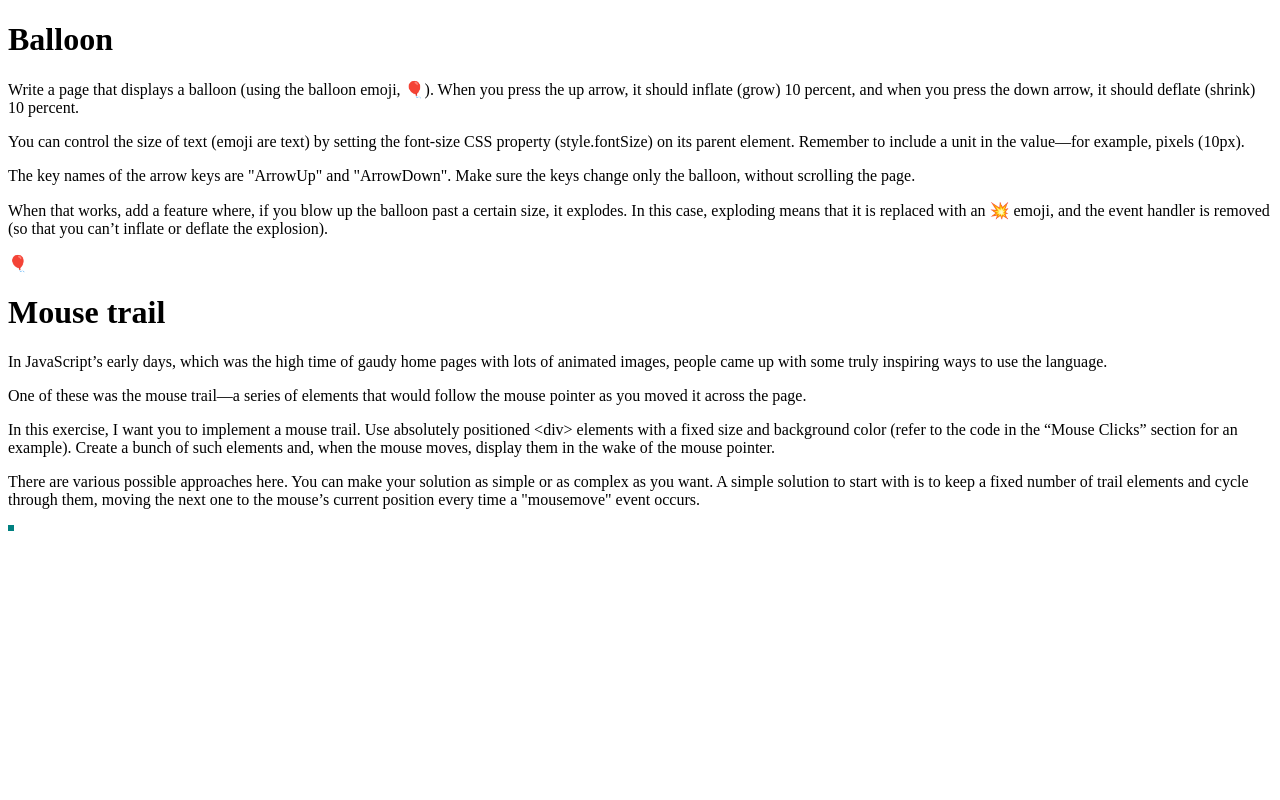
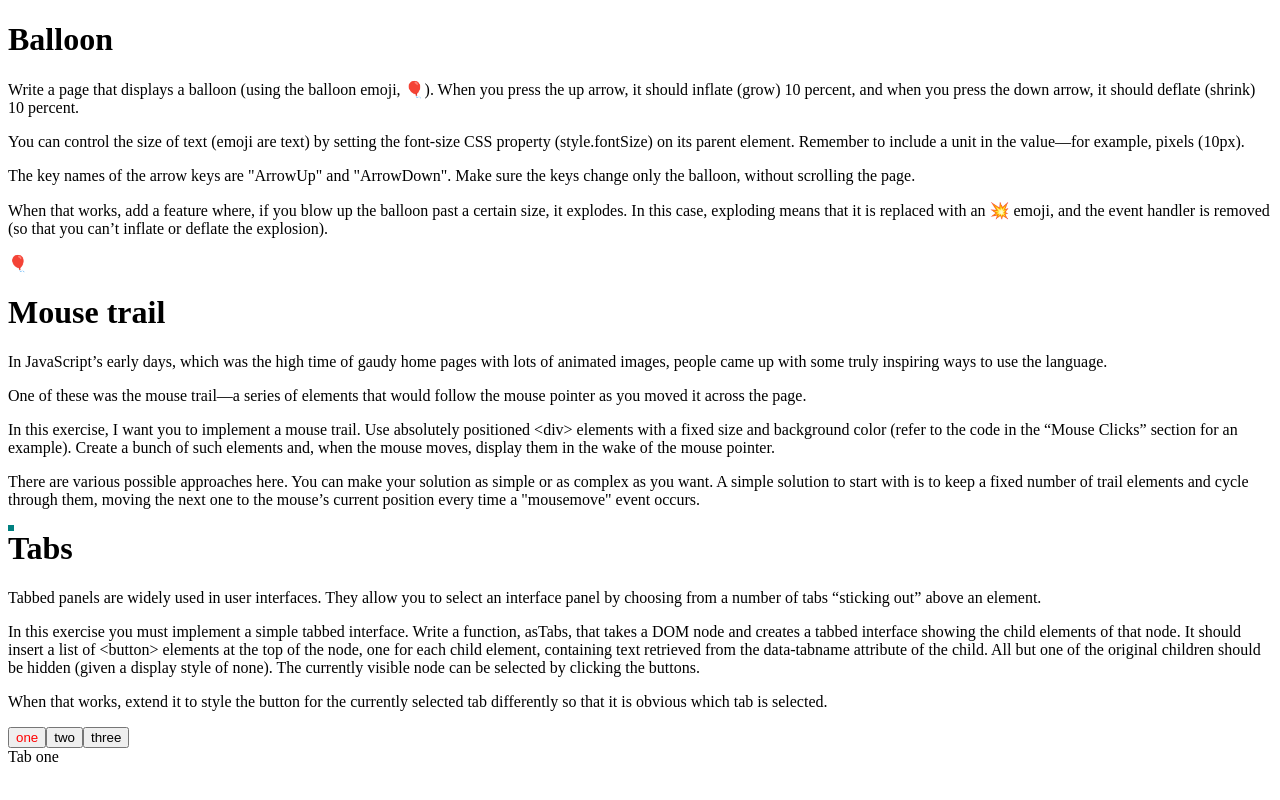
Before and after one commit to RenanTorresDaitan/estudos-javascript, a plain HTML site: page eloquent-javascript/EJS-13.html in a window 1280 px wide. Drawn offline with Linux system fonts and the light colour scheme.

Commit message:
[EJS-13]: Solved the 'Tabs' exercise, moved the 'trails' out of the way

```diff
--- a/eloquent-javascript/EJS-13.html
+++ b/eloquent-javascript/EJS-13.html
@@ -101,9 +101,65 @@
       let counter = 0;
       window.addEventListener("mousemove", (event) => {
         counter == trailItems.length - 1 ? (counter = 0) : counter++;
-        trailItems[counter].style.left = event.pageX - 3 + "px";
-        trailItems[counter].style.top = event.pageY - 3 + "px";
+        trailItems[counter].style.left = event.pageX + 23 + "px";
+        trailItems[counter].style.top = event.pageY - 23 + "px";
       });
+    </script>
+
+    <h1>Tabs</h1>
+    <p>
+      Tabbed panels are widely used in user interfaces. They allow you to select
+      an interface panel by choosing from a number of tabs “sticking out” above
+      an element.
+    </p>
+
+    <p>
+      In this exercise you must implement a simple tabbed interface. Write a
+      function, asTabs, that takes a DOM node and creates a tabbed interface
+      showing the child elements of that node. It should insert a list of
+      &lt;button&gt; elements at the top of the node, one for each child
+      element, containing text retrieved from the data-tabname attribute of the
+      child. All but one of the original children should be hidden (given a
+      display style of none). The currently visible node can be selected by
+      clicking the buttons.
+    </p>
+
+    <p>
+      When that works, extend it to style the button for the currently selected
+      tab differently so that it is obvious which tab is selected.
+    </p>
+
+    <tab-panel>
+      <div data-tabname="one">Tab one</div>
+      <div data-tabname="two">Tab two</div>
+      <div data-tabname="three">Tab three</div>
+    </tab-panel>
+    <script>
+      function asTabs(node) {
+        let tabs = Array.from(node.children).map((node) => {
+          let button = document.createElement("button");
+          button.textContent = node.getAttribute("data-tabname");
+          let tab = { node, button };
+          button.addEventListener("click", () =>  selectTab(tab));
+          return tab;
+        });
+
+        let tabList = document.createElement("div");
+        for (let { button } of tabs) {
+          tabList.appendChild(button);
+        }
+        node.insertBefore(tabList, node.firstChild);
+
+        function selectTab(selectedTab) {
+          for (let tab of tabs) {
+            let selected = tab == selectedTab;
+            tab.node.style.display = selected ? "" : "none";
+            tab.button.style.color = selected ? "red" : "";
+          }
+        }
+        selectTab(tabs[0]);
+      }
+      asTabs(document.querySelector("tab-panel"));
     </script>
   </body>
 </html>
```
